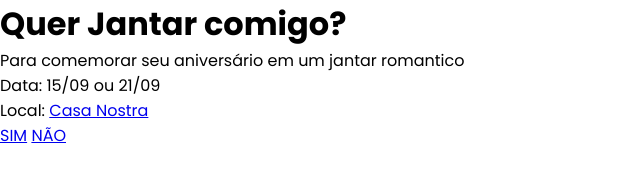
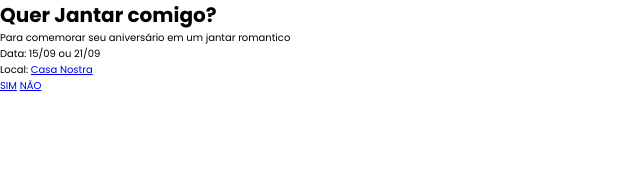
Before and after one commit to amandaraiane/jantar, a plain HTML site: page index.html in a window 1280 px wide. Shown: the whole page, without its empty margins (0-640 px from the left). Drawn offline with Linux system fonts and the light colour scheme.

Commit message:
configurações de fonte

```diff
--- a/style.css
+++ b/style.css
@@ -3,3 +3,7 @@
     margin: 0;
     font-family: 'Poppins', sans-serif;
 }
+
+:root{
+    font-size: 62.5%;
+}
```
